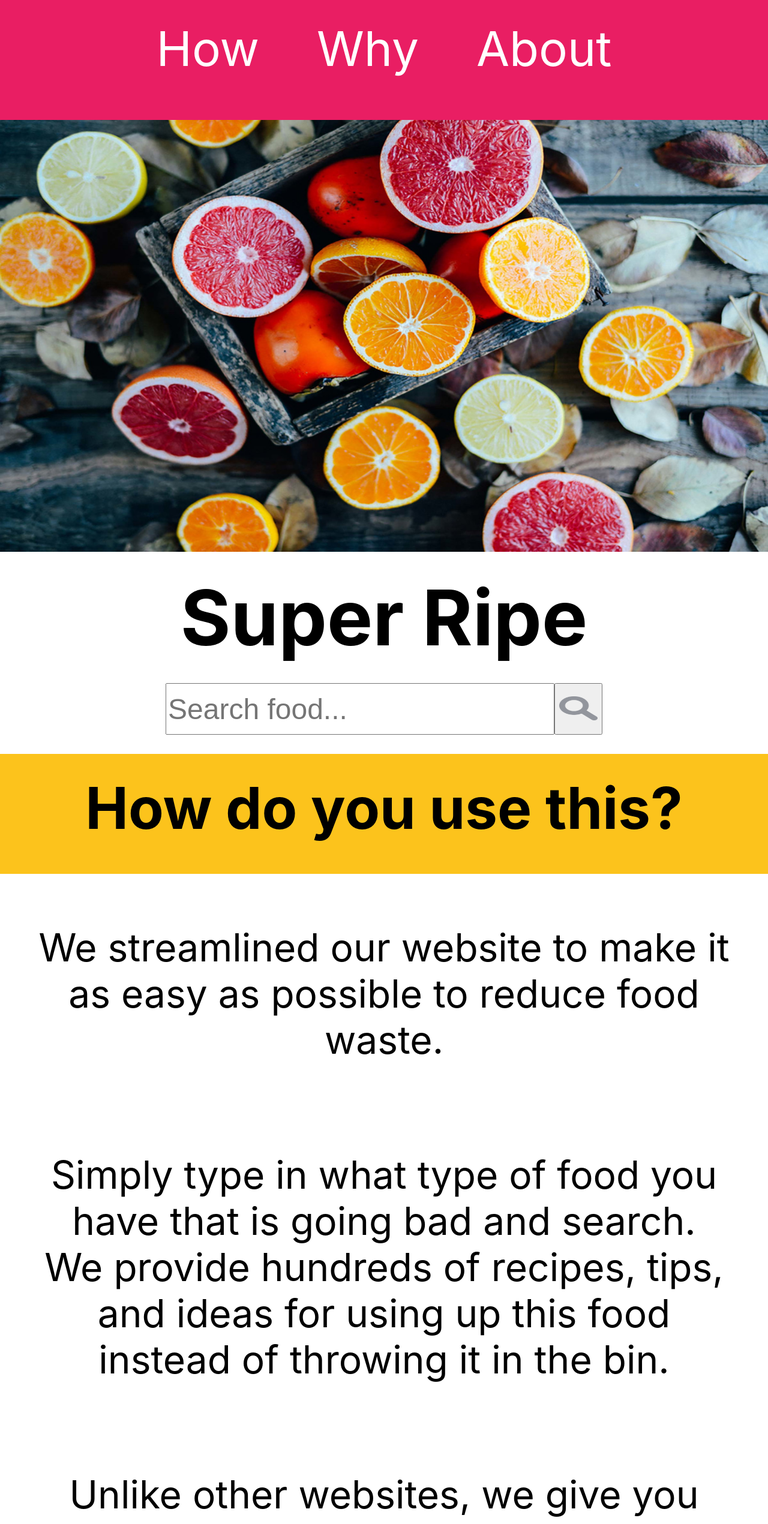
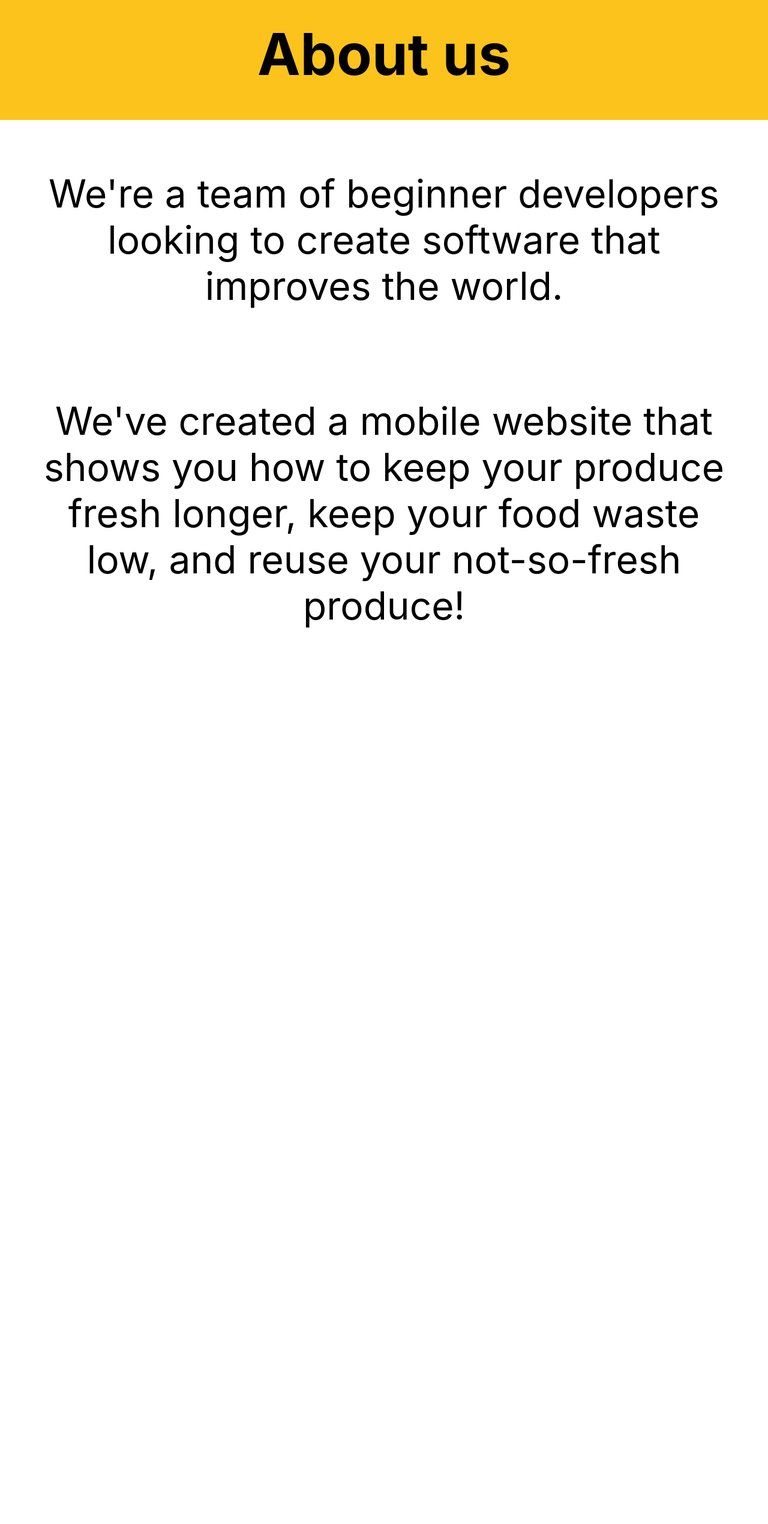
Before and after one commit to Daniel7842900/superRipe, a React (Create React App) app: page /about in a window 1280 px wide. Shown: the top 2541 px of the page at 60% size. After the commit the page ends 1112 px from the top, so only its background shows below. Built offline with nearby package versions, Linux system fonts and the light colour scheme.

Commit message:
nav hash link implemented

```diff
--- a/package.json
+++ b/package.json
@@ -9,6 +9,7 @@
     "react": "^17.0.1",
     "react-dom": "^17.0.1",
     "react-router-dom": "^5.2.0",
+    "react-router-hash-link": "^2.3.1",
     "react-scripts": "4.0.1",
     "web-vitals": "^0.2.4"
   },
--- a/src/App.js
+++ b/src/App.js
@@ -1,13 +1,24 @@
 import React, { Component } from "react";
 import { Route, Switch } from "react-router-dom";
+import Home from "./components/pages/home/Home";
+import How from "./components/pages/how/How";
+import Why from "./components/pages/why/Why";
+import About from "./components/pages/about/About";
+import NavBar from "./components/header/navBar/NavBar";
 import "./App.css";
-import Home from "./components/pages/home/Home";
 
 class App extends Component {
+  refHow = React.createRef();
+  refWhy = React.createRef();
+  refAbout = React.createRef();
   render() {
     return (
       <React.Fragment>
+        {/* <NavBar ></NavBar> */}
         <Switch>
+          <Route path="/how" component={How}></Route>
+          <Route path="/why" component={Why}></Route>
+          <Route path="/about" component={About}></Route>
           <Route path="/" component={Home}></Route>
         </Switch>
       </React.Fragment>
--- a/src/components/header/navBar/NavBar.jsx
+++ b/src/components/header/navBar/NavBar.jsx
@@ -1,5 +1,5 @@
 import React, { Component } from "react";
-import { NavLink } from "react-router-dom";
+import { NavHashLink } from "react-router-hash-link";
 import "./NavBar.css";
 
 class NavBar extends Component {
@@ -9,13 +9,13 @@ class NavBar extends Component {
         <div className="nav-bar">
           <ul>
             <li className="nav-cat">
-              <NavLink to="/how">How</NavLink>
+              <NavHashLink to="/#how">How</NavHashLink>
             </li>
             <li className="nav-cat">
-              <NavLink to="/why">Why</NavLink>
+              <NavHashLink to="/#why">Why</NavHashLink>
             </li>
             <li className="nav-cat">
-              <NavLink to="/about">About</NavLink>
+              <NavHashLink to="/#about">About</NavHashLink>
             </li>
           </ul>
         </div>
--- a/src/components/pages/about/About.jsx
+++ b/src/components/pages/about/About.jsx
@@ -4,7 +4,7 @@ import "./About.css";
 class About extends Component {
   render() {
     return (
-      <div className="about-div content-container">
+      <div className="about-div content-container" id="about">
         <div className="about-top-div">
           <h1>About us</h1>
         </div>
--- a/src/components/pages/how/How.jsx
+++ b/src/components/pages/how/How.jsx
@@ -4,7 +4,7 @@ import "./How.css";
 class How extends Component {
   render() {
     return (
-      <div className="how-div content-container">
+      <div className="how-div content-container" id="how">
         <div className="how-top-div">
           <h1>How do you use this?</h1>
         </div>
--- a/src/components/pages/why/Why.jsx
+++ b/src/components/pages/why/Why.jsx
@@ -4,7 +4,7 @@ import "./Why.css";
 class Why extends Component {
   render() {
     return (
-      <div className="why-div content-container">
+      <div className="why-div content-container" id="why">
         <div className="why-top-div">
           <h1>Why did we make this?</h1>
         </div>
```
Also changed, not shown: 2 other files (tests, documents, lock files or other folders).
